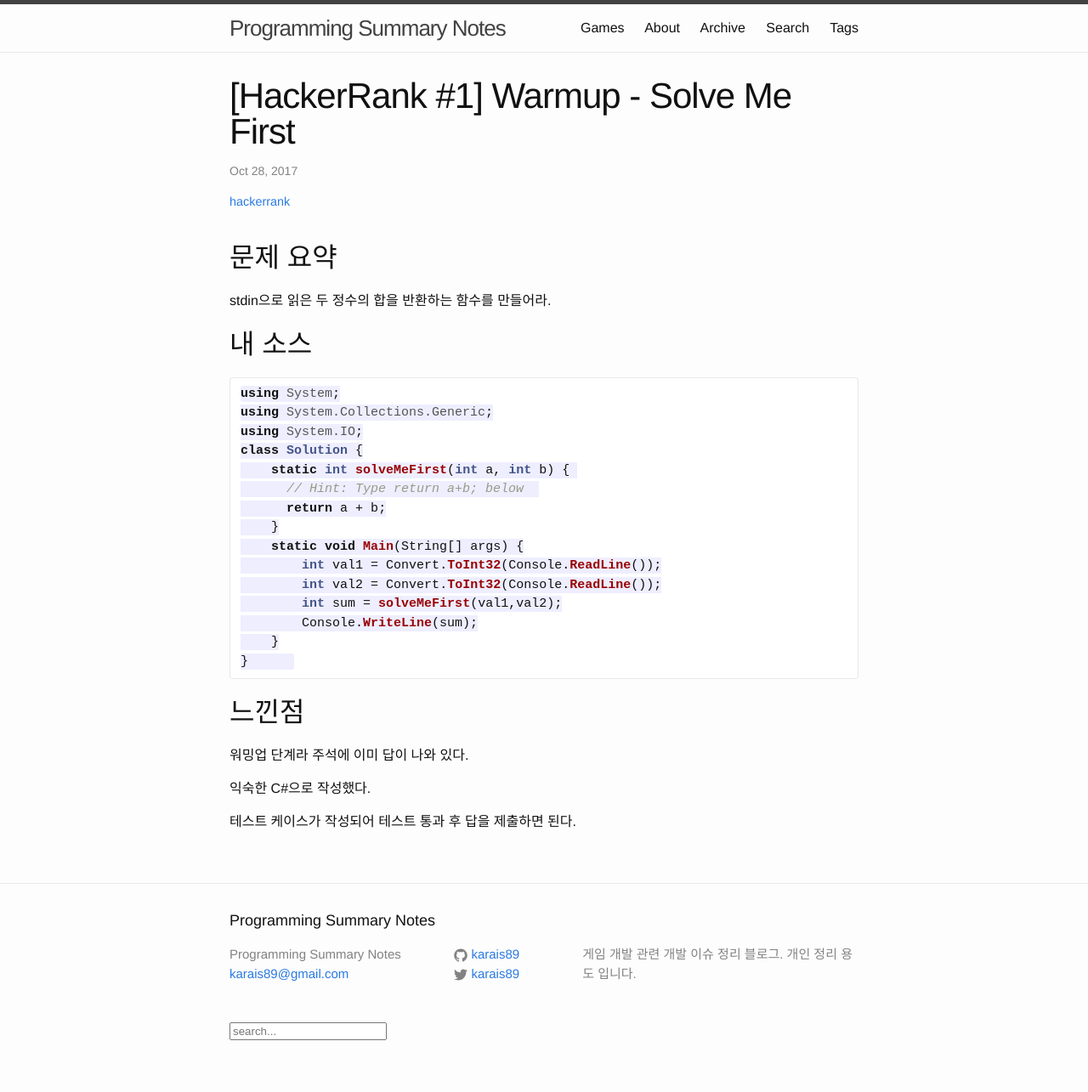
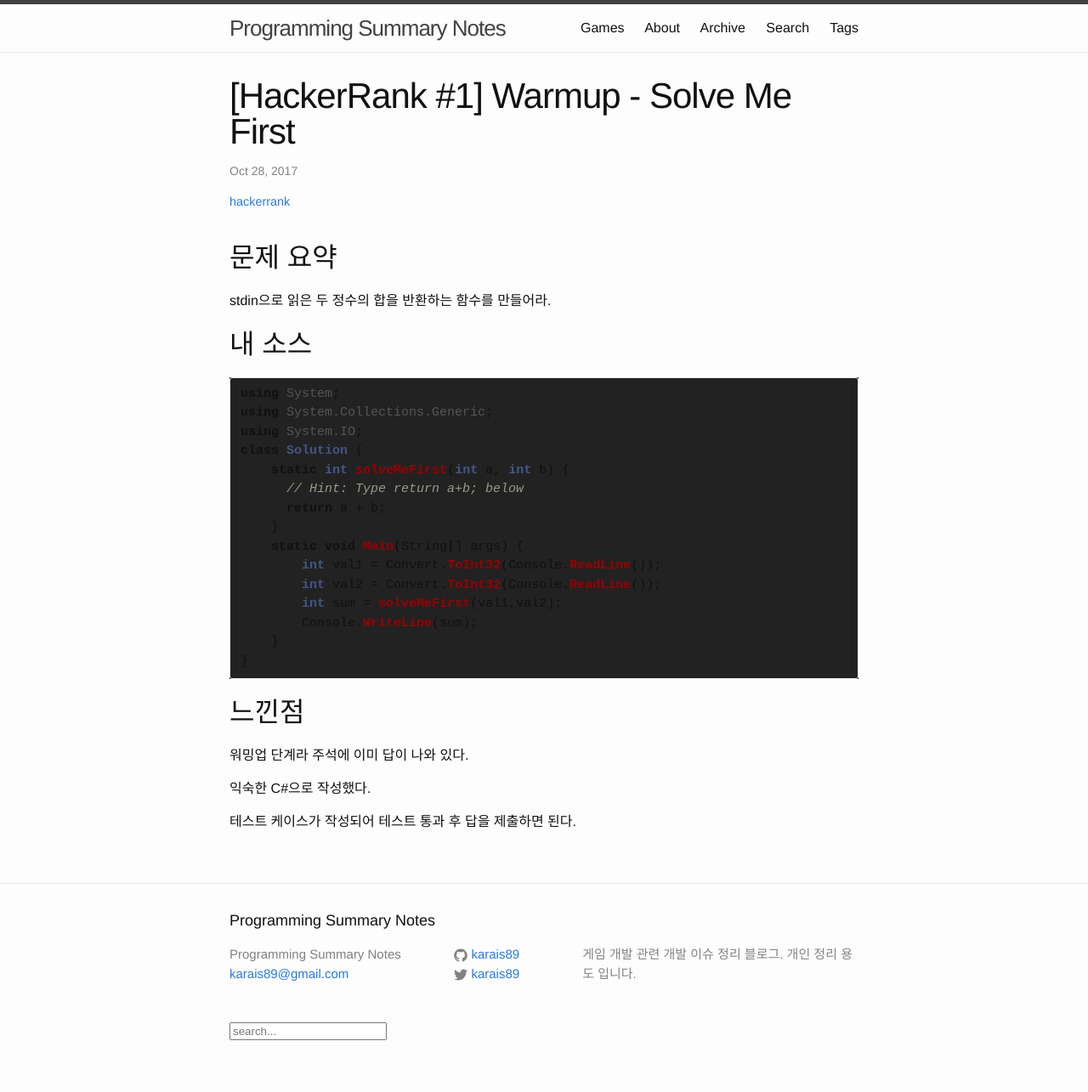
Before and after one commit to karais89/karais89.github.io_back, a Jekyll site: the page built from _posts/2017-10-29-HackerRank-Warmup-Solve-Me-First.markdown, in a window 1280 px wide. Shown: the whole page at 85% size. Built offline with Jekyll 4.4.1, drawn with Linux system fonts in a browser that asks for light colours; comment, search, counter and statistics services are not loaded.

Commit message:
code syntax background

```diff
--- a/_sass/minima/_base.scss
+++ b/_sass/minima/_base.scss
@@ -132,7 +132,7 @@ code {
   font-size: 15px;
   border: 1px solid $grey-color-light;
   border-radius: 3px;
-  background-color: #eef;
+  background-color: #222222;
 }
 
 code {
--- a/_sass/minima/_syntax-highlighting.scss
+++ b/_sass/minima/_syntax-highlighting.scss
@@ -6,7 +6,7 @@
   @extend %vertical-rhythm;
 
   .highlighter-rouge & {
-    background: #fff;
+    background: #222222;
   }
 
   .c     { color: #998; font-style: italic } // Comment
```
